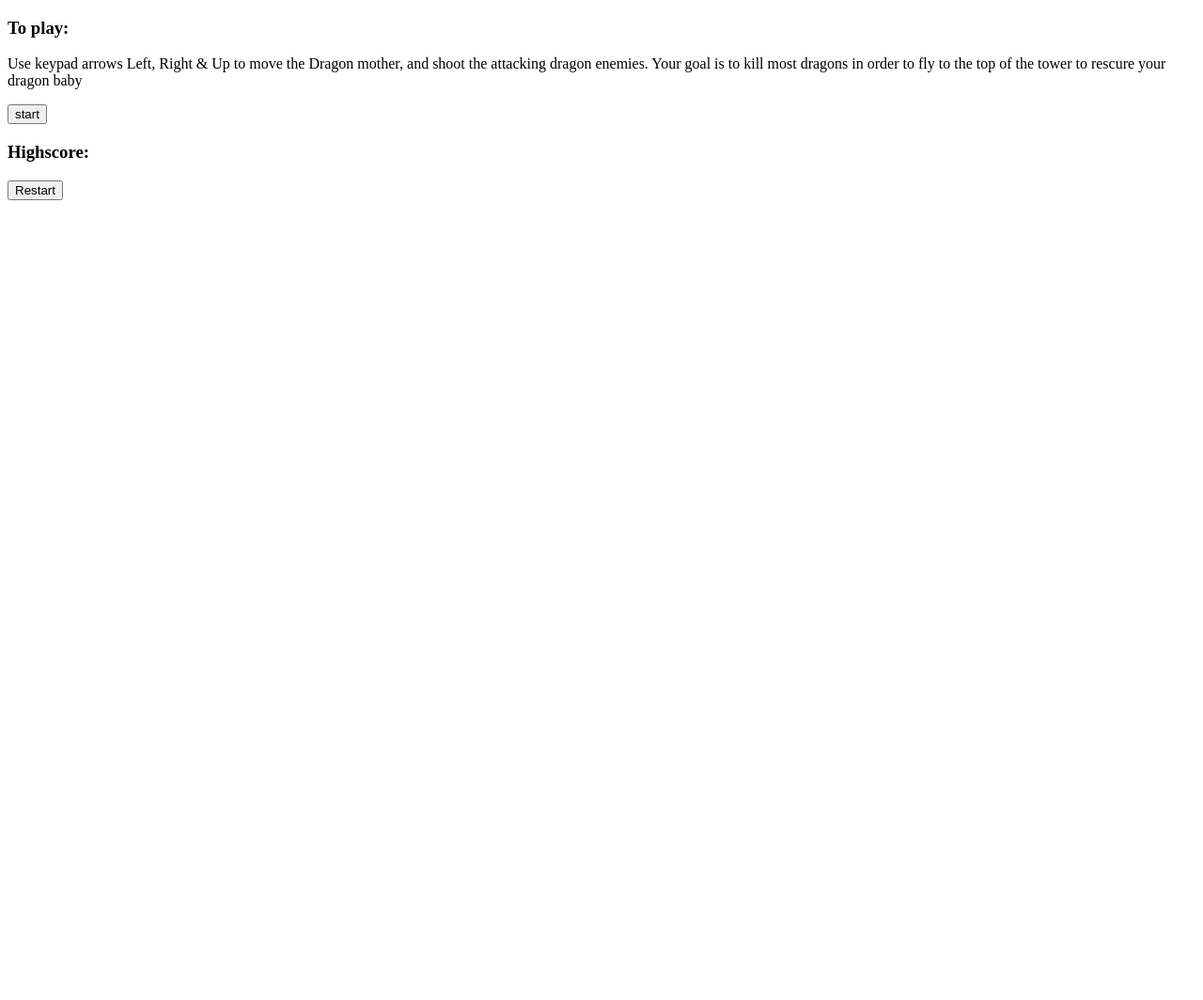
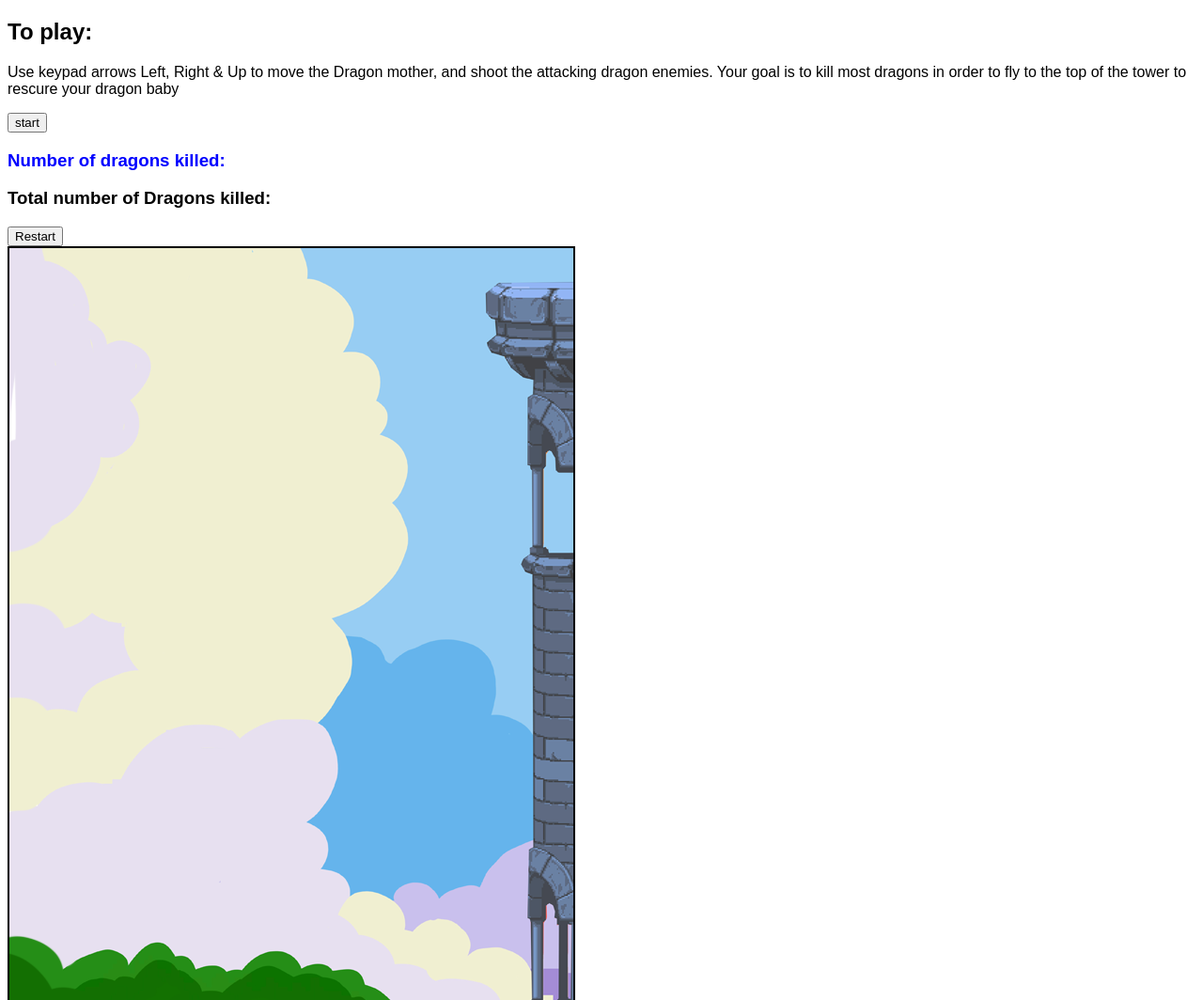
Before and after one commit to chipicuajo/Dragon-slay, a plain HTML site: page index.html in a window 1280 px wide. Shown: the top 1064 px of the page at 94% size. Before the commit the page ends 825 px from the top, so only its background shows below. Drawn offline with Linux system fonts and the light colour scheme.

Commit message:
restructure html and add font color

```diff
--- a/index.html
+++ b/index.html
@@ -1,28 +1,35 @@
 <!DOCTYPE html>
 <html lang="en">
   <head>
-    <meta charset="UTF-8">
-    <meta name="viewport" content="width=device-width, initial-scale=1.0">
+    <meta charset="UTF-8" />
+    <meta name="viewport" content="width=device-width, initial-scale=1.0" />
     <title>Dragon Slay</title>
+    <link rel="stylesheet" href="style.css">
   </head>
   <body>
-    <section id="splashscreen" >
-        <h3>To play:</h3>
-        <div id="instr-desc">
-            <p>Use keypad arrows Left, Right & Up to move the Dragon mother, and shoot the attacking dragon enemies.
-                Your goal is to kill most dragons in order to fly to the top of the tower to rescure your dragon baby</p>
+    <section id="splashscreen">
+      <h2>To play:</h2>
+
+      <div id="instructions">
+        <p>
+          Use keypad arrows Left, Right & Up to move the Dragon mother, and
+          shoot the attacking dragon enemies. Your goal is to kill most dragons
+          in order to fly to the top of the tower to rescure your dragon baby
+        </p>
       </div>
       <button id="start">start</button>
     </section>
 
+    <h3 id= "score">Number of dragons killed:</h3>
+
     <section id="gameover">
-        <h3>Highscore:</h3>
+      <h3>Total number of Dragons killed:</h3>
       <button id="restart">Restart</button>
     </section>
 
+    <canvas id="myCanvas" width="600" height="800"></canvas>
 
-    <canvas id="myCanvas" width="800" height="600"></canvas>
-
-    <script src="script.js"></script>
+    <script src="./javascript/script.js"></script>
+    <!-- <script src="./javascript/splash.js"></script> -->
   </body>
 </html>
--- a/javascript/script.js
+++ b/javascript/script.js
@@ -0,0 +1,17 @@
+let canvas = document.getElementById("myCanvas");
+let ctx = canvas.getContext("2d");
+canvas.style.border = "2px solid black";
+
+let bg = new Image();
+bg.src = "./assets/playscreen.png";
+
+function draw() {
+  // adding background image
+  ctx.drawImage(bg, 0, 0);
+}
+
+window.addEventListener("load", () => {
+  //     audio.play()
+  //    // audio.pause()
+  draw();
+});
--- a/style.css
+++ b/style.css
@@ -0,0 +1,7 @@
+body {
+  font-family: Gill Sans Extrabold, sans-serif;
+}
+
+#score {
+  color: blue;
+}
```
Also changed, not shown: splash.js (added). Lines whose indentation alone changed are shown as unchanged.
